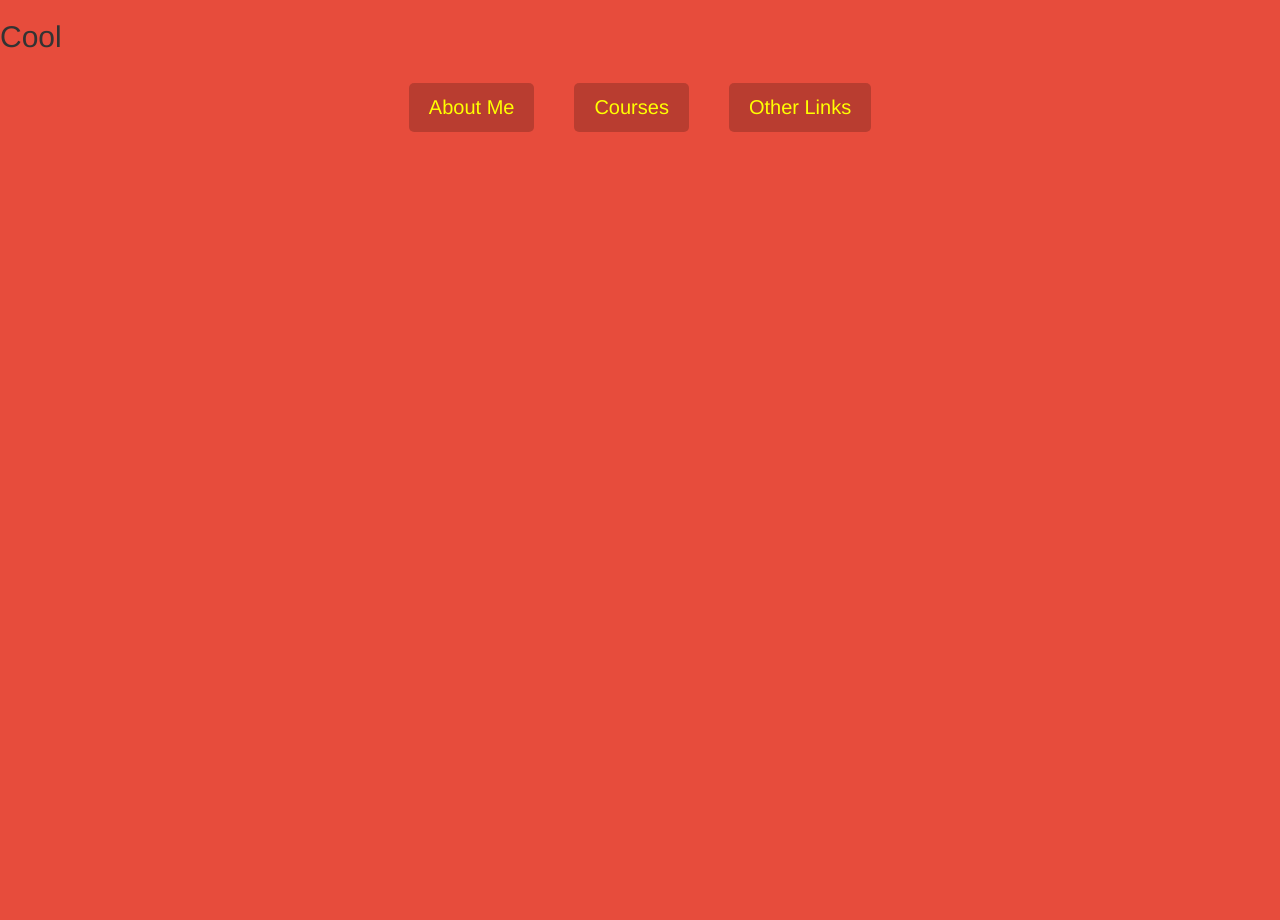
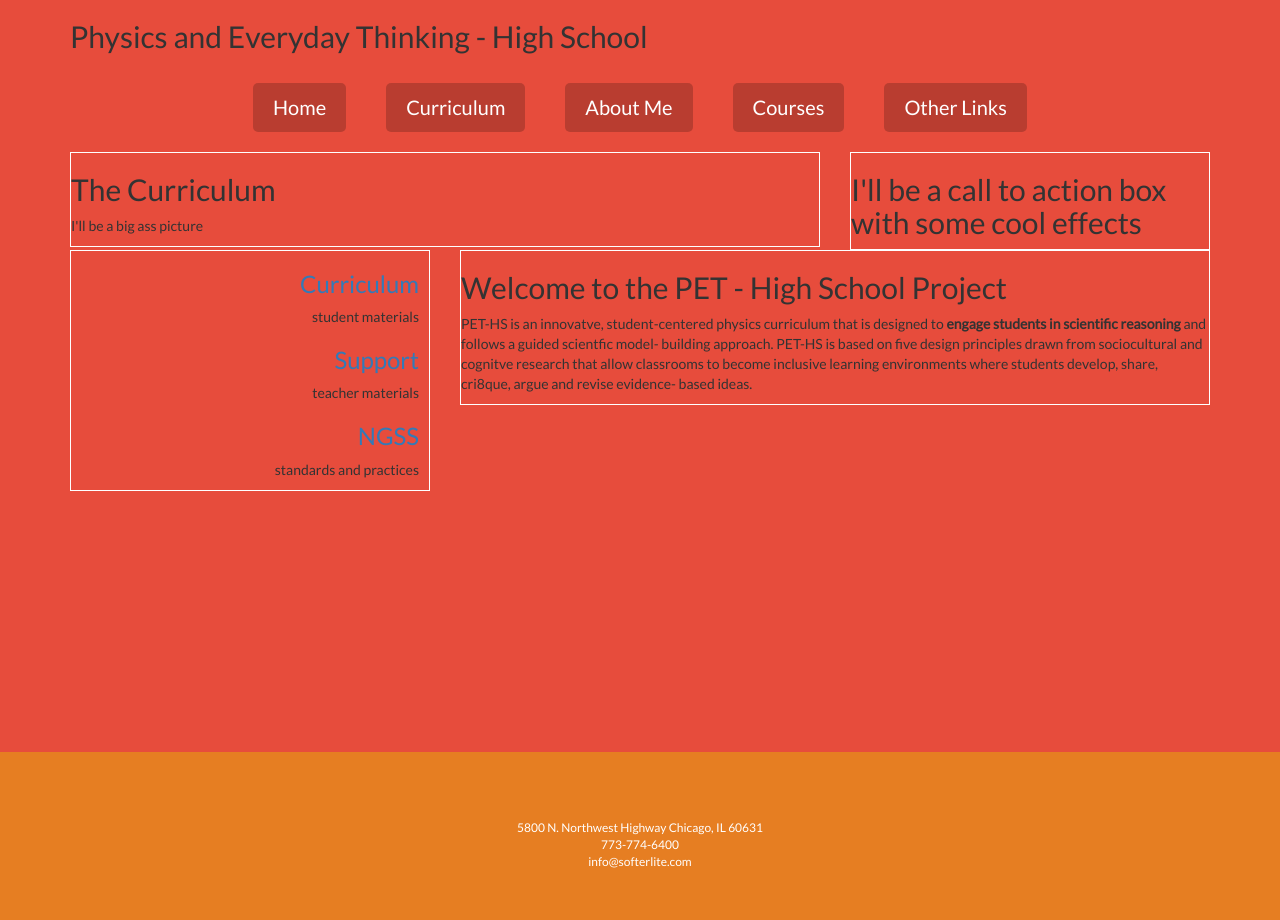
Before and after one commit to bradleystachurski/PETHighSchool, a website: page index.html in a window 1280 px wide. Before the commit the page ends 820 px from the top, so only its background shows below. Drawn offline with nearby package versions, Linux system fonts and the light colour scheme.

Commit message:
Basic structure of curriculum dropdown working

```diff
--- a/index.html
+++ b/index.html
@@ -36,7 +36,9 @@
 
 <body>
 
-    <h2>Cool</h2>
+<section class="header">
+    <div class="container">
+        <h2>Physics and Everyday Thinking - High School</h2>
         <nav class="top">
             <div class="dropdownBackground">
                 <span class="arrow"></span>
@@ -44,10 +46,38 @@
 
             <ul class="cool">
                 <li>
+                    <a href="#">Home</a>
+                </li>
+                <li>
+                    <a href="#">Curriculum</a>
+                    <div class="dropdown curriculum-dropdown">
+                        <div class="curriculum-chapters">
+                            <h2>Chapters</h2>
+
+                            <p><a href="#">C: Charge</a></p>
+                            <p><a href="#">M: Magnetism</a></p>
+                            <p><a href="#">E: Energy</a></p>
+                            <p><a href="#">F: Force</a></p>
+                            <p><a href="#">G: Gravitation</a></p>
+                            <p><a href="#">W: Waves</a></p>
+                        </div>
+                        <div class="curriculum-overview">
+                            <h2>Curriculum Overview</h2>
+                            <p>The PET-HS mission is to engage students in doing science in the classroom and developing scientific principles from evidence.</p>
+                        </div>
+                        <div class="curriculum-about">
+                            <h2>About the Curriculum</h2>
+                            <p><a href="#">Learning Cycle</a></p>
+                            <p><a href="#">Activity Structure</a></p>
+                            <p><a href="#">Sample Activity</a></p>
+                        </div>
+                    </div>
+                </li>
+                <li>
                     <a href="#">About Me</a>
                     <div class="dropdown dropdown1">
                         <div class="bio">
-                        <img src="http://sheamagazine.com/wp-content/uploads/2013/09/bill-murray.jpg" alt=""/>
+                            <img src="http://sheamagazine.com/wp-content/uploads/2013/09/bill-murray.jpg" width="200" height="250" alt=""/>
                             <p>Lorem ipsum dolor sit amet, consectetur adipisicing elit. Laboriosam obcaecati quis sint! Aut enim itaque iure magni molestias mollitia nesciunt odio omnis quaerat quis quisquam quos reiciendis rem, veritatis vero?</p>
                         </div>
                     </div>
@@ -96,6 +126,66 @@
                 </li>
             </ul>
         </nav>
+    </div>
+</section>
+
+<section class="main-page-content">
+    <div class="container">
+        <div class="row">
+            <div class="col-lg-8">
+                <div class="image-slider">
+                    <h2>The Curriculum</h2>
+                    <p>I'll be a big ass picture</p>
+                </div>
+            </div>
+            <div class="col-lg-4">
+                <div class="call-to-action-box">
+                    <h2>I'll be a call to action box with some cool effects</h2>
+                </div>
+            </div>
+        </div>
+        <div class="row">
+            <div class="col-lg-4">
+                <div class="main-links">
+                    <h3><a href="">Curriculum</a></h3>
+                    <p>student materials</p>
+
+                    <h3><a href="">Support</a></h3>
+                    <p>teacher materials</p>
+
+                    <h3><a href="">NGSS</a></h3>
+                    <p>standards and practices</p>
+                </div>
+            </div>
+            <div class="col-lg-8">
+                <div class="welcome-section">
+                    <h2>Welcome to the PET - High School Project</h2>
+                    <p>PET-HS is an innovatve, student-centered physics curriculum that is designed
+                        to <strong>engage students in scientific reasoning</strong> and follows a guided scientfic model- building approach. PET-HS is based on five design principles drawn from sociocultural and cognitve research that allow classrooms to become inclusive learning environments where students develop, share, cri8que, argue and revise evidence- based ideas.</p>
+                </div>
+            </div>
+        </div>
+    </div>
+</section>
+
+<footer>
+    <div class="container">
+        <div class="row">
+            <div class="text-center">
+                <img src="#" alt=""/>
+            </div>
+        </div>
+        <div class="row">
+            <div class="text-center">
+                <span>5800 N. Northwest Highway Chicago, IL 60631</span>
+                <br/>
+                <span>773-774-6400</span>
+                <br/>
+                <span>info@softerlite.com</span>
+            </div>
+        </div>
+    </div>
+</footer>
 
     <!-- jQuery -->
     <script src="vendor/jquery/jquery.min.js"></script>
--- a/less/creative.less
+++ b/less/creative.less
@@ -9,15 +9,9 @@ html {
     box-sizing: border-box;
 }
 
-html {
-    box-sizing: border-box;
-    font-family: "Arial Rounded MT Bold","Helvetica Rounded",Arial,sans-serif
-}
-*, *:before, *:after {
-    box-sizing: inherit;
-}
+
 body {
-    min-height: 100vh;
+    font-family: 'Lato', sans-serif;
     background: #e74c3c;
 }
 
@@ -27,13 +21,13 @@ nav {
 }
 
 .cool > li > a {
-    color: yellow;
+    color: white;
     text-decoration: none;
     font-size: 20px;
     background: rgba(0,0,0,0.2);
     padding:10px 20px;
     display: inline-block;
-    margin:20px;
+    margin: 20px;
     border-radius:5px;
 }
 
@@ -47,7 +41,7 @@ nav ul {
 
 .cool > li {
     position: relative;
-    display:flex;
+    display: flex;
     justify-content: center;
 }
 
@@ -62,10 +56,11 @@ nav ul {
     transform: translateY(100px);
     will-change: transform;
     display: none;
+    z-index: 1;
 }
 
 .trigger-enter .dropdown {
-    display: block;
+    display: flex;
 }
 
 .trigger-enter-active .dropdown {
@@ -142,3 +137,62 @@ a.button {
 .button[href*=twitter] { background: #019FE9; }
 .button[href*=facebook] { background: #3B5998; }
 .button[href*=courses] { background: #ffc600; }
+
+
+
+
+// Testing styles -- to be refactored
+.image-slider {
+    border: 1px solid white;
+}
+
+.call-to-action-box {
+    border: 1px solid white;
+}
+
+.main-links {
+    border: 1px solid white;
+
+    ul {
+        list-style: none;
+    }
+
+    text-align: end;
+    padding: 0 10px;
+}
+
+.welcome-section {
+    border: 1px solid white;
+}
+
+footer {
+    padding: 50px 0;
+    background-color: @theme-primary;
+    color: white;
+    font-size: 12px;
+    span {
+        margin: 0 10px;
+    }
+}
+
+.main-page-content {
+    min-height: 600px;
+}
+
+.top {
+    z-index: 1; // Brings the nav dropdowns in front of other elements
+}
+
+.curriculum-dropdown {
+    //display: flex;
+    min-width: 800px;
+}
+
+.curriculum-dropdown > * {
+    margin: 20px;
+    flex: 1;
+}
+
+.curriculum-overview {
+    flex: 3;
+}
```
Also changed, not shown: css/creative.css, css/creative.min.css. Lines whose indentation alone changed are shown as unchanged.
